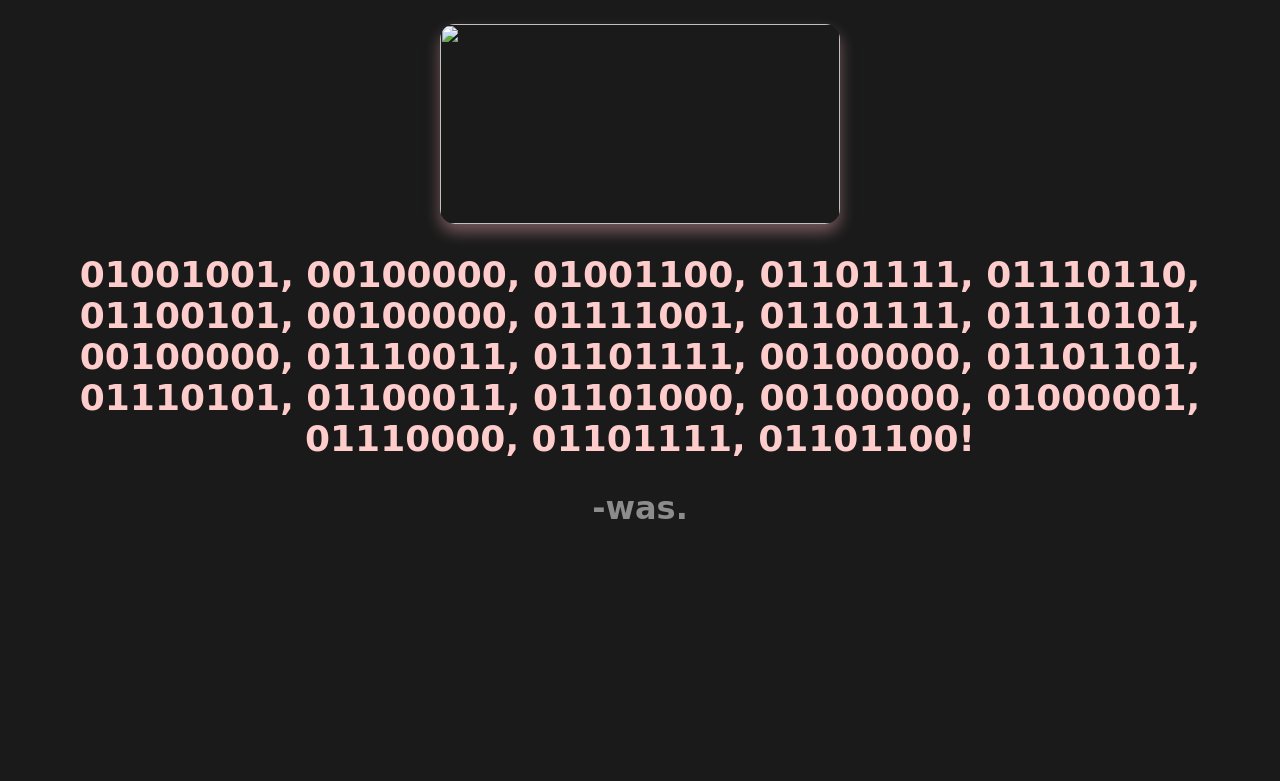
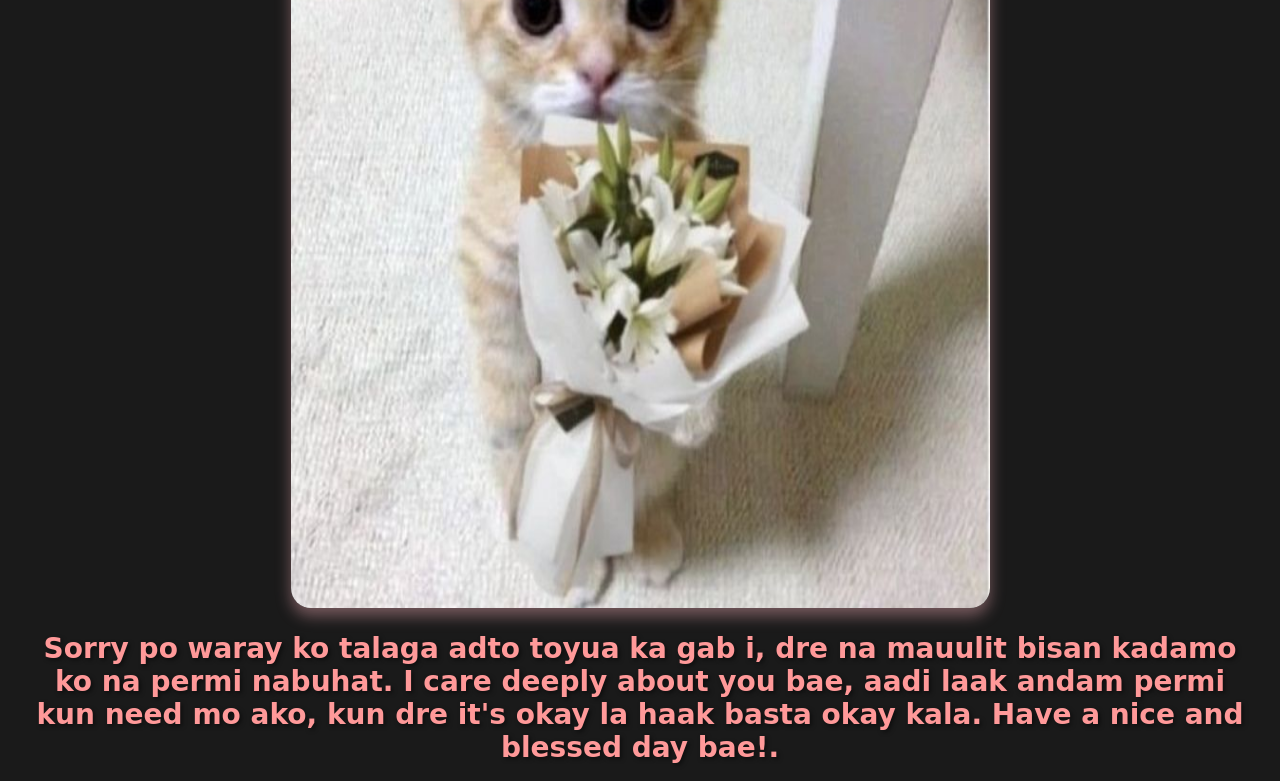
Before and after one commit to AnJ-001/My-first-ever-website, a plain HTML site: page index.html in a window 1280 px wide. Shown: the part 250-1031 px from the top of the page. Before the commit the page ends 800 px from the top, so only its background shows below. Drawn offline with Linux system fonts and the light colour scheme; the site is published under a folder, as on GitHub Pages, so addresses that start at the root find nothing.

Commit message:
index.html

```diff
--- a/index.html
+++ b/index.html
@@ -104,17 +104,17 @@
 </head>
 <body>
 
-    <img id="pic1" src="/cat-0.jpg" alt="Cute cat picture">
+    <img id="pic1" src="cat-0.jpg" alt="Cute cat picture">
 
 
     <h1 id="t">Sorry po waray ko talaga adto toyua ka gab i, dre na mauulit bisan kadamo ko na permi nabuhat. I care deeply about you bae, aadi laak andam permi kun need mo ako, kun dre it's okay la haak basta okay kala. Have a nice and blessed day bae!.</h1>
     <h1 id="S">Cinta kamu sayang!<span class="heart">❤️</span></h1>
 
 
-    <img id="gif1" src="/730d75ed729397068c7a89fa7476e305.gif">
+    <img id="gif1" src="730d75ed729397068c7a89fa7476e305.gif">
 
     <audio autoplay loop>
-      <source src="/bad.m4a" type="audio/mp4">
+      <source src="bad.m4a" type="audio/mp4">
     </audio>
 
     <h1 id="y">01001001, 00100000, 01001100, 01101111, 01110110, 01100101, 00100000, 01111001, 01101111, 01110101, 00100000, 01110011, 01101111, 00100000, 01101101, 01110101, 01100011, 01101000, 00100000, 01000001, 01110000, 01101111, 01101100!
```
